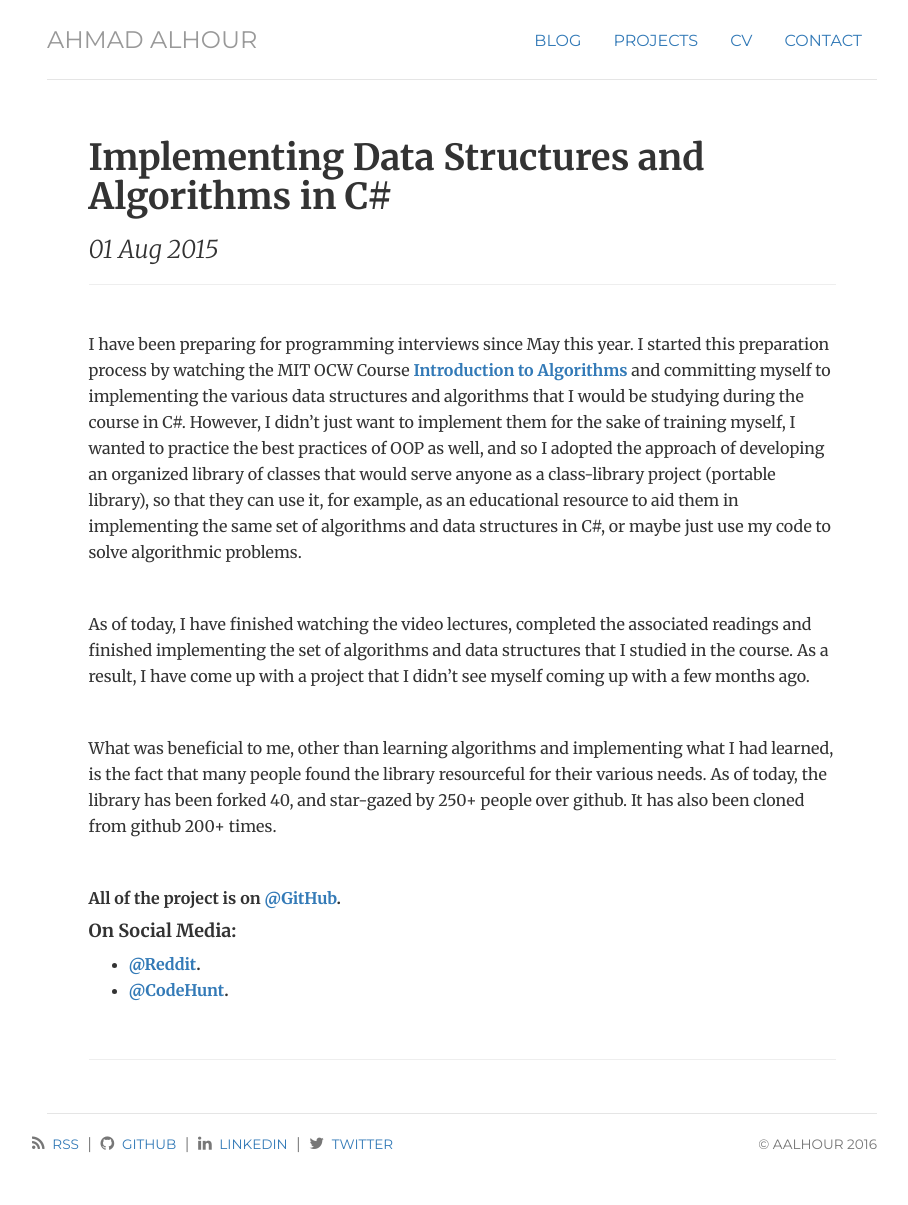
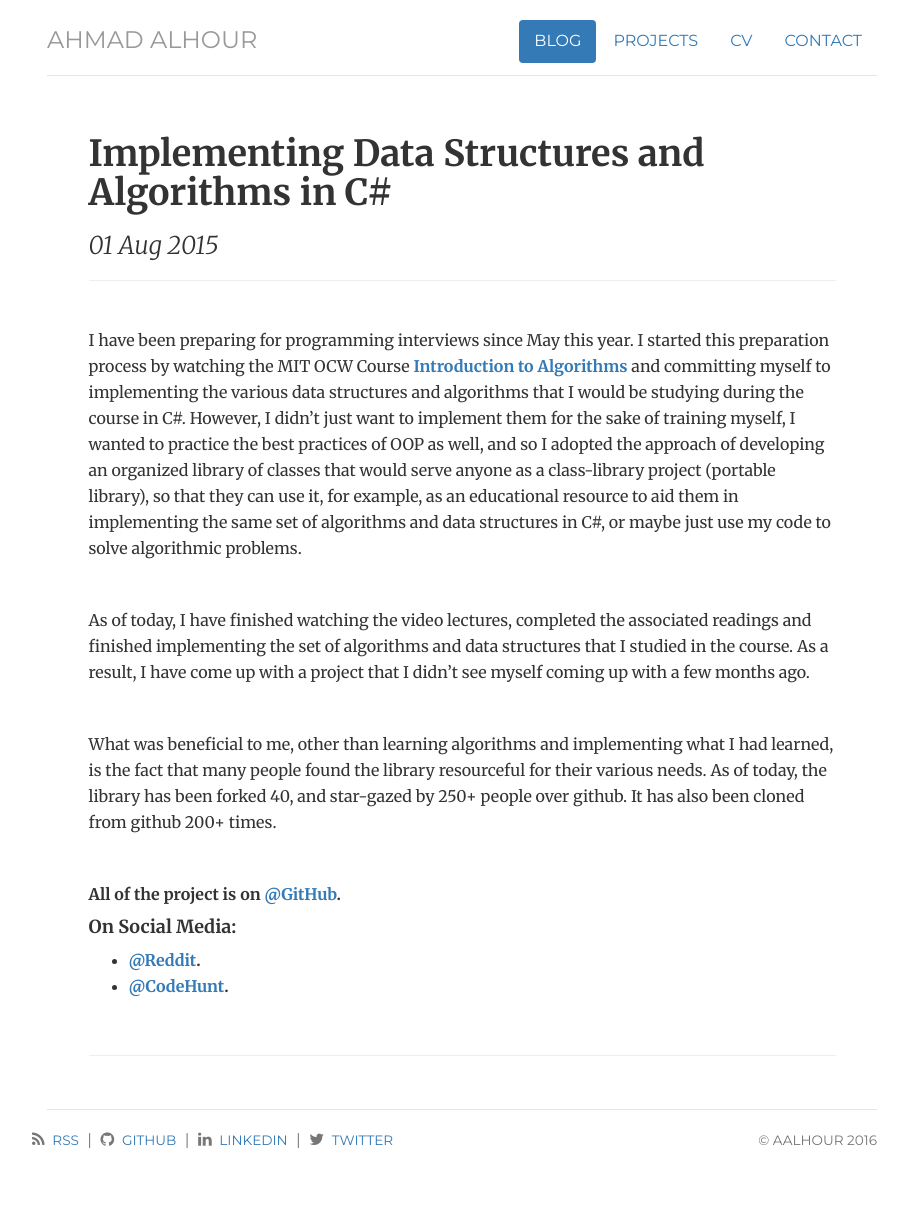
Before and after one commit to aalhour/aalhour.github.io, a Jekyll site: the page built from _posts/2015-08-01-c-sharp-algos.markdown, in a window 1280 px wide. Shown: the whole page, without its empty margins (178-1086 px from the left). Built offline with Jekyll 4.4.1, drawn with Linux system fonts in a browser that asks for light colours; comment, search, counter and statistics services are not loaded; a style sheet for code colours, icons or effects is not loaded.

Commit message:
Fixed the tab-selection in nav

```diff
--- a/_includes/head.html
+++ b/_includes/head.html
@@ -11,6 +11,10 @@
 
 	<!-- styles -->
 	<link href="/css/bootstrap.min.css" rel="stylesheet">
+
+	<!-- IE10 viewport hack for Surface/desktop Windows 8 bug -->
+  <link href="/css/ie10-viewport-bug-workaround.css" rel="stylesheet">
+
 	<link href="/css/font-awesome.min.css" rel="stylesheet">
 	<link href="/css/jumbotron-narrow.css" rel="stylesheet">
 	<link href="/css/style.css" rel="stylesheet">
--- a/_includes/header.html
+++ b/_includes/header.html
@@ -1,10 +1,11 @@
-<div class="header">
-	<ul class="nav nav-pills pull-right">
-		<li class="passive"><a href="/blog" title="Blog">Blog</a></li>
-		<li class="passive"><a href="/projects" title="Projects">Projects</a></li>
-		<li class="passive"><a href="/cv" title="CV">CV</a></li>
-		<li class="passive"><a href="/contact" title="Contact">Contact</a></li>
-	</ul>
-
+<div class="header clearfix">
+	<nav>
+		<ul class="nav nav-pills pull-right">
+			<li role="presentation" class="{{ page.blog }}"><a href="/blog" title="Blog">Blog</a></li>
+			<li role="presentation" class="{{ page.projects }}"><a href="/projects" title="Projects">Projects</a></li>
+ 			<li role="presentation" class="{{ page.cv }}"><a href="/cv" title="CV">CV</a></li>
+ 			<li role="presentation" class="{{ page.contact }}"><a href="/contact" title="Contact">Contact</a></li>
+		</ul>
+	</nav>
 	<h3 class="text-muted"><a href="/">Ahmad Alhour</a></h3>
 </div>
--- a/_includes/scripts.html
+++ b/_includes/scripts.html
@@ -1,4 +1,5 @@
 <!-- javascript at the end of the doc so page loads faster -->
 <script src="/js/jquery-1.11.3.min.js"></script>
 <script src="/js/bootstrap.min.js"></script>
+<script src="/js/lib.js"></script>
 <script src="/js/google_run_prettify.js"></script>
--- /dev/null
+++ b/css/ie10-viewport-bug-workaround.css
@@ -0,0 +1,15 @@
+/*!
+ * IE10 viewport hack for Surface/desktop Windows 8 bug
+ * Copyright 2014-2015 Twitter, Inc.
+ * Licensed under MIT (https://github.com/twbs/bootstrap/blob/master/LICENSE)
+ */
+
+/*
+ * See the Getting Started docs for more information:
+ * http://getbootstrap.com/getting-started/#support-ie10-width
+ */
+@-webkit-viewport { width: device-width; }
+@-moz-viewport    { width: device-width; }
+@-ms-viewport     { width: device-width; }
+@-o-viewport      { width: device-width; }
+@viewport         { width: device-width; }
--- a/css/jumbotron-narrow.css
+++ b/css/jumbotron-narrow.css
@@ -8,8 +8,8 @@ body { padding-top: 20px; padding-bottom: 20px; }
 .header { border-bottom: 1px solid #e5e5e5; }
 
 /* Make the masthead heading the same height as the navigation */
-.header h3 { margin-top: 0; margin-bottom: 0; line-height: 40px; padding-bottom: 19px; }
-.header h4 { margin-top: 0; margin-bottom: 0; line-height: 40px; padding-bottom: 19px; }
+.header h3 { margin-top: 0; margin-bottom: 0; line-height: 40px; padding-bottom: 15px; }
+.header h4 { margin-top: 0; margin-bottom: 0; line-height: 40px; padding-bottom: 15px; }
 
 /* Custom page footer */
 .footer { padding-top: 19px; color: #777; border-top: 1px solid #e5e5e5; }
--- /dev/null
+++ b/js/lib.js
@@ -0,0 +1,36 @@
+$(document).ready(function(){
+  init_document_ready();
+});
+
+/* - - - - - - - - - - - - - - - - - - - - - - - - - - - -
+ * Anything that should be run as soon as DOM is loaded.
+ * - - - - - - - - - - - - - - - - - - - - - - - - - - - -
+ */
+function init_document_ready() {
+  create_colorSwatch();
+}
+
+// - - - - - - - - - - - - - - - - - - - - - - - - -
+// for each li.color, grab the hex color value in the item and set is at the background-color
+
+function create_colorSwatch() {
+  $( "li.color" ).each(function() {
+    var color = $( this ).text();
+    $( this ).css( "background-color" , color );
+
+    // if the single swatch color is too dark, use a lighter font color to display the hex color value
+    var c = color.substring(1);  // strip #
+    var rgb = parseInt(c, 16);   // convert rrggbb to decimal
+    var r = (rgb >> 16) & 0xff;  // extract red
+    var g = (rgb >>  8) & 0xff;  // extract green
+    var b = (rgb >>  0) & 0xff;  // extract blue
+
+    var luma = 0.2126 * r + 0.7152 * g + 0.0722 * b; // per ITU-R BT.709
+
+    if (luma < 85) {
+      $( this ).css( "color" , "#f0f0f0" );
+    }
+  });
+}
+
+// - - - - - - - - - - - - - - - - - - - - - - - - -
```
